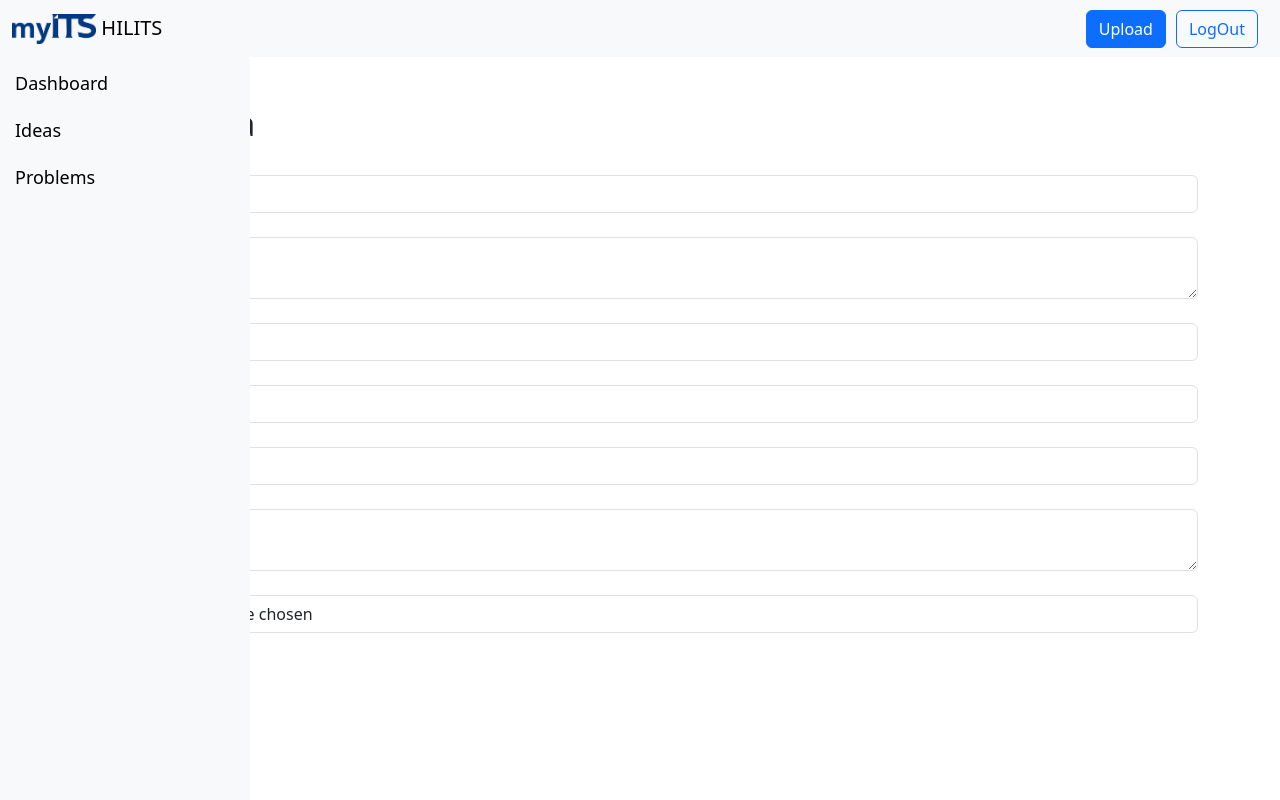
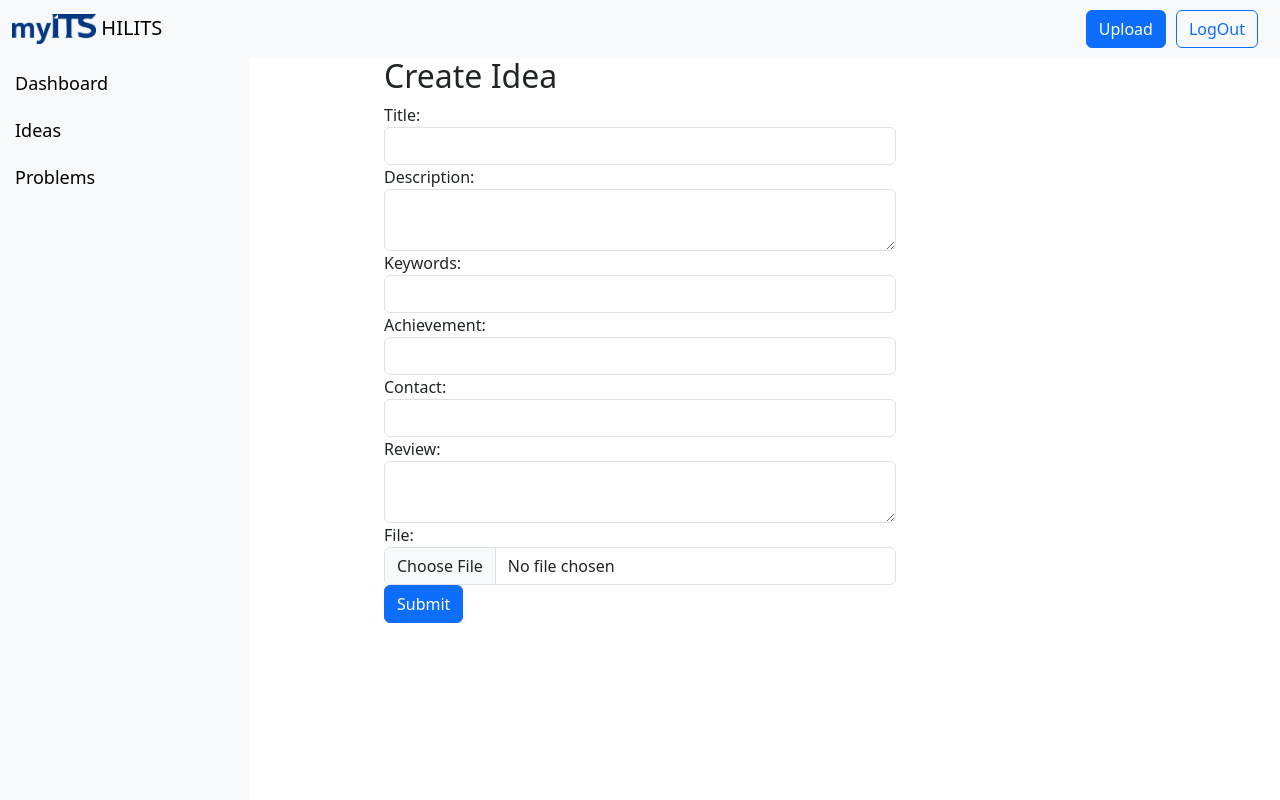
Before and after one commit to rayrednet/HILITS, a PHP site: page /index.php?page=create_idea in a window 1280 px wide. Run offline with PHP 8.4, Linux system fonts and the light colour scheme.

Commit message:
Fix : UI, forms covered by sidebar

```diff
--- a/pages/create_idea.php
+++ b/pages/create_idea.php
@@ -34,11 +34,17 @@ if ($_SERVER["REQUEST_METHOD"] == "POST") {
 <html>
 <head>
     <title>Create Idea</title>
+    <style>
+        .form-limit{
+            width:40vw;
+        }
+    </style>
 </head>
 <body>
 <?php include 'reusable/header.php'; ?>
 
-<div class="container mt-5">
+<div class="h-100 d-flex justify-content-center align-items-center">
+<div class="form-limit">
     <h2>Create Idea</h2>
     <?php if ($message): ?>
         <div class="alert alert-info"><?php echo $message; ?></div>
@@ -75,6 +81,6 @@ if ($_SERVER["REQUEST_METHOD"] == "POST") {
         <button type="submit" class="btn btn-primary">Submit</button>
     </form>
 </div>
-
+</div>
 </body>
 </html>
```
Also changed, not shown: pages/create_problem.php (+8 -2 lines).
